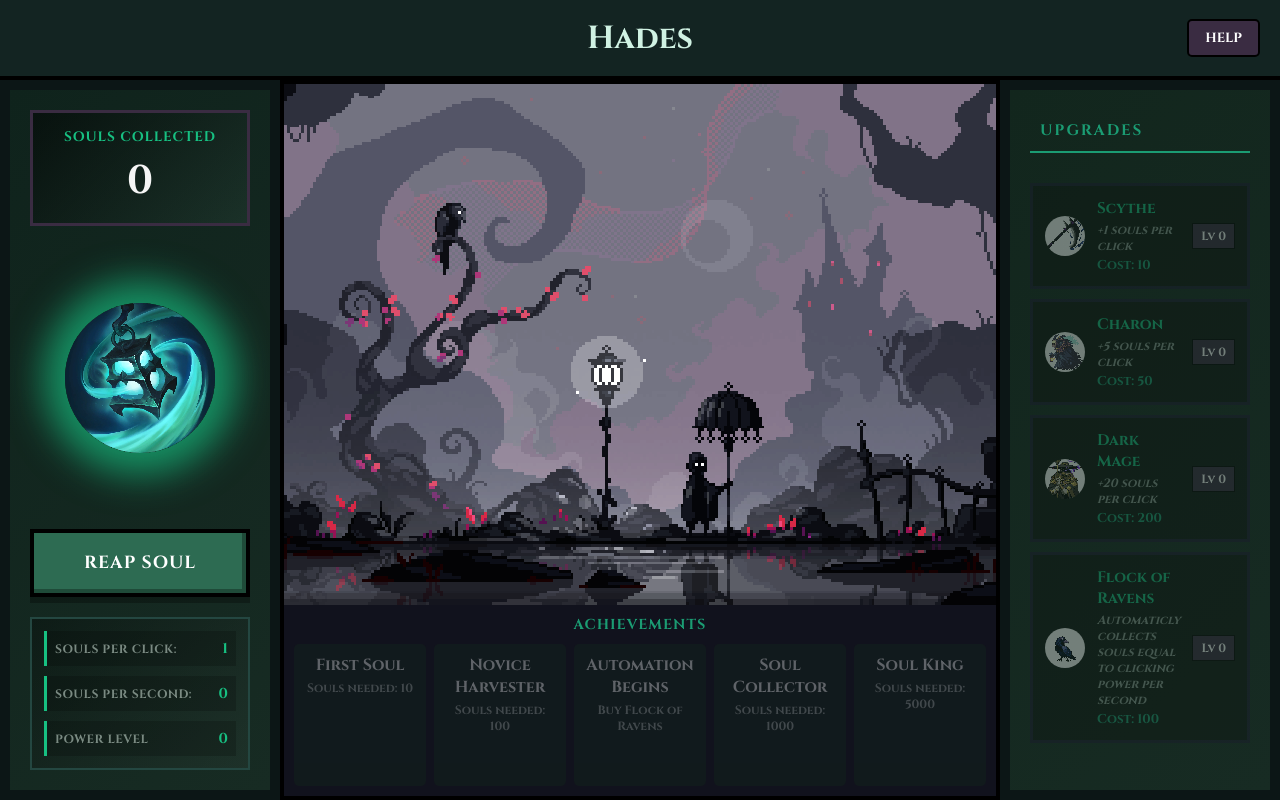
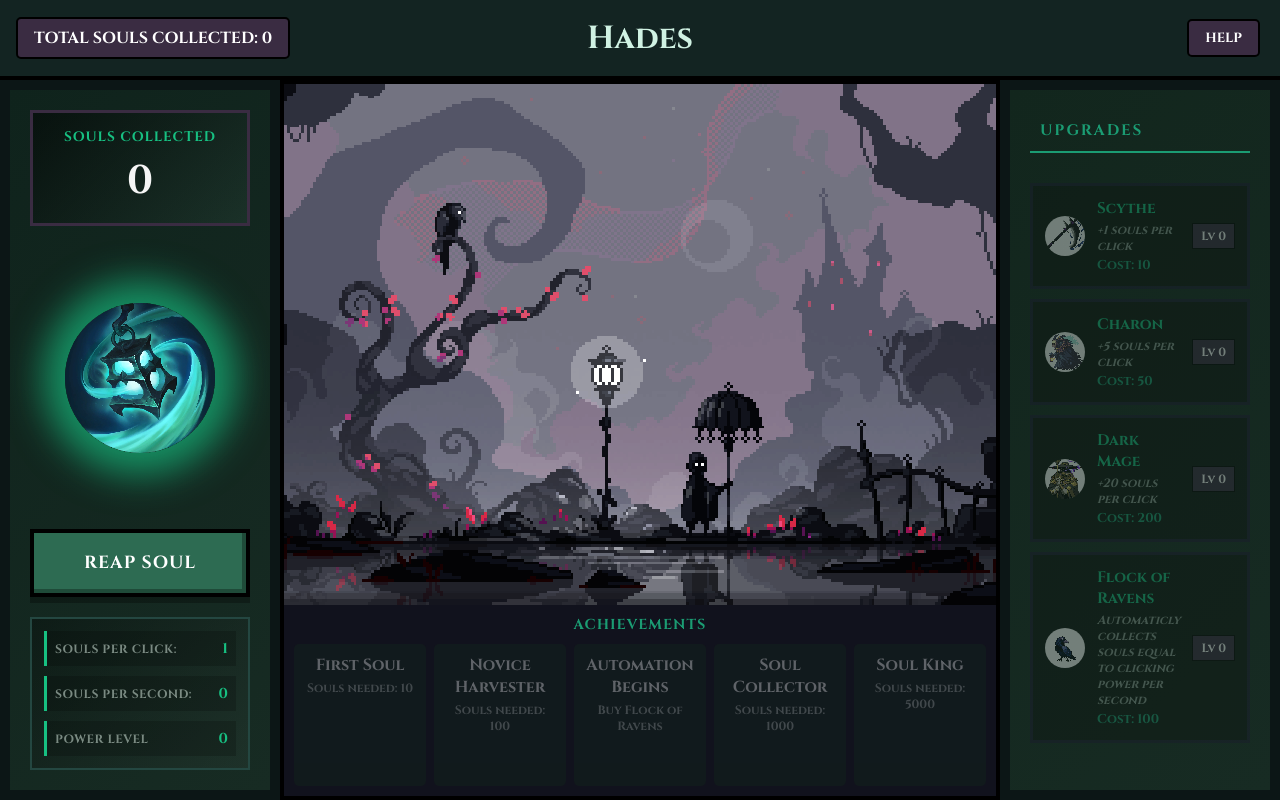
Before and after one commit to matthewKole/1xd3-cookie-clicker, a plain HTML site: page index.html in a window 1280 px wide. Drawn offline with Linux system fonts and the light colour scheme.

Commit message:
total souls collected feature

```diff
--- a/css/style.css
+++ b/css/style.css
@@ -82,6 +82,22 @@ body {
     margin: 0;
 }
 
+/* Total Souls collected */
+#totalSoulsCollected {
+    position: absolute;
+    left: 0;
+    margin-left: 1rem;
+    z-index: 1;
+    padding: 8px 16px;
+    background-color: var(--accent-purple);
+    color: white;
+    border: 2px solid #000;
+    font-family: 'Cinzel', serif;
+    font-weight: bold;
+    text-transform: uppercase;
+    border-radius: 5px;
+}
+
 /* Help button on the far right */
 .help-button {
     margin-left: auto; /* push to far right */
@@ -118,7 +134,7 @@ body {
     left: 0;
     width: 100%;
     height: 100%;
-    background: rgba(2, 53, 35, 0.95);
+    background: rgba(7, 36, 25, 0.95);
     display: flex;
     justify-content: center;
     align-items: center;
--- a/index.html
+++ b/index.html
@@ -12,7 +12,7 @@
 <html lang="en">
   <head>
     <meta charset="UTF-8" />
-    <title>Soul Harvester</title>
+    <title>Hades</title>
     <link rel="stylesheet" href="css/style.css" />
     <link
       href="https://fonts.googleapis.com/css2?family=Cinzel:wght@700&display=swap"
@@ -26,6 +26,7 @@
 
   <body>
     <header class="top-bar">
+      <p id="totalSoulsCollected">Total Souls Collected:</p>
       <h1>Hades</h1>
       <button id="helpButton" class="help-button">Help</button>
     </header>
--- a/js/game.js
+++ b/js/game.js
@@ -14,6 +14,7 @@ window.addEventListener("load", function () {
     // ==================== MODEL ====================
 
     let souls = 0;
+    let totalSoulsCollected = 0;
     let soulsPerClick = 1;
     let autoIntervalId = null;
 
@@ -100,6 +101,7 @@ window.addEventListener("load", function () {
      */
     function handleClick() {
         souls += soulsPerClick;
+        totalSoulsCollected += soulsPerClick;
         updateDisplay();
         checkAchievements();
     }
@@ -152,6 +154,7 @@ window.addEventListener("load", function () {
         autoIntervalId = setInterval(() => {
             // Total auto clicks = current soulsPerClick × number of auto upgrades
             souls += soulsPerClick * autoUpgrade.owned;
+            totalSoulsCollected += soulsPerClick * autoUpgrade.owned;
             updateDisplay();
             checkAchievements();
         }, interval);
@@ -197,6 +200,7 @@ window.addEventListener("load", function () {
      */
     function updateDisplay() {
         document.getElementById("scoreDisplay").textContent = souls;
+        document.getElementById("totalSoulsCollected").textContent = "Total Souls Collected: " + totalSoulsCollected;
         document.getElementById("soulsPerClickDisplay").textContent = soulsPerClick;
         document.getElementById("soulsPerSecond").textContent = soulsPerClick * upgrades.find(u => u.type === "auto").owned;
         document.getElementById("totalUpgradesDisplay").textContent = getTotalUpgrades();
```
